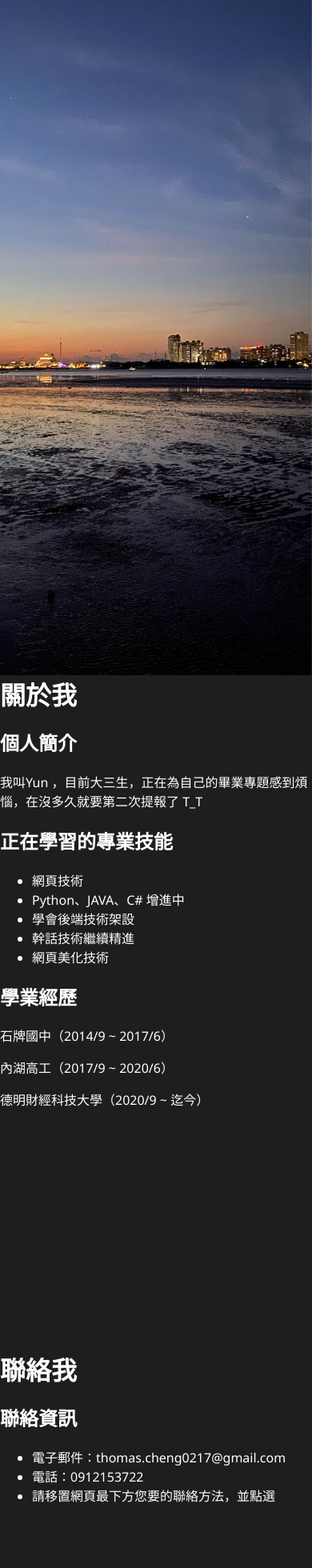
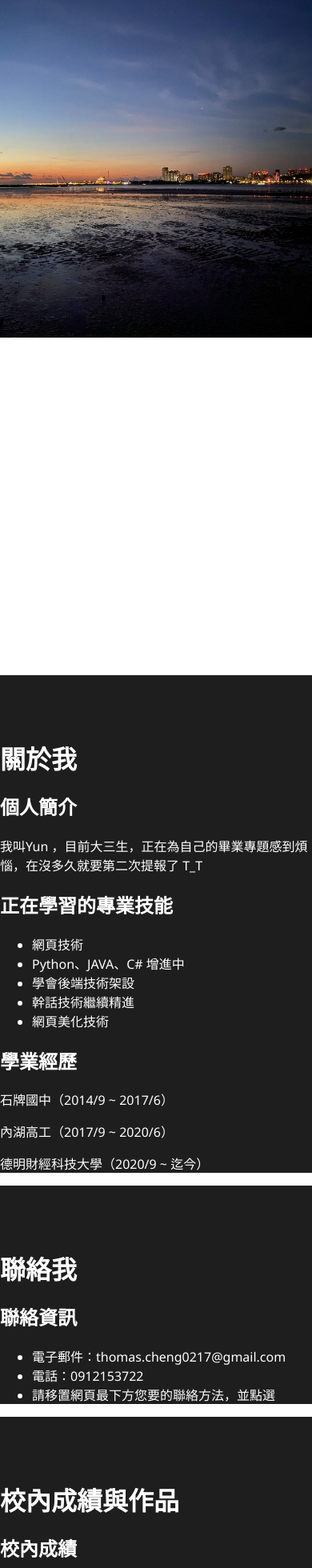
Before and after one commit to error19137/yunnn, a React (Vite) app: page / in a window 390 px wide. Shown: the top 1960 px of the page at 80% size. Built offline with nearby package versions, Linux system fonts and the light colour scheme.

Commit message:
新增適用於手機版

```diff
--- a/src/index.css
+++ b/src/index.css
@@ -3,20 +3,18 @@
   box-sizing: border-box;
 }
 
-html{
+html {
   scroll-behavior: smooth;
 }
 
-html,body {
+html, body {
   font-family: "微軟正黑體", "Microsoft JhengHei", "Segoe UI Semibold", "Segoe UI",
-        "Lucida Grande", Verdana, Arial, Helvetica, sans-serif;
+    "Lucida Grande", Verdana, Arial, Helvetica, sans-serif;
   margin: 0;
   padding: 0;
   min-height: 100%;
   color: white;
-  /* background: rgb(30,30,30); */
 }
-
 
 h1 {
   font-size: 2rem;
@@ -29,7 +27,6 @@ h1 {
   height: 100vh;
 }
 
-
 #home-img {
   position: fixed;
   z-index: -999;
@@ -41,30 +38,13 @@ h1 {
   background-image: url("/img/Bali.png");
 }
 
-
-#about {
-  height: 100vh;
-  background: rgb(30,30,30);
-}
-
-#portfolio {
-  height: 100vh;
-  background: rgb(30,30,30);
-}
-
-#contact {
-  height: 100vh;
-  background: rgb(30,30,30);
-}
-
-#friend {
-  height: 100vh;
-  background: rgb(30,30,30);
-}
-
+#about,
+#portfolio,
+#contact,
+#friend,
 #cc {
   height: 100vh;
-  background: rgb(30,30,30);
+  background: rgb(30, 30, 30);
 }
 
 .abo1 {
@@ -72,18 +52,12 @@ h1 {
   color: white;
 }
 
-
 .wabpage {
   align-items: center;
   display: flex;
 }
 
-
-#title {
-  text-align: center;
-
-}
-
+#title,
 #title2 {
   text-align: center;
 }
@@ -97,14 +71,11 @@ h1 {
   display: flex;
   justify-content: space-between;
   align-items: center;
-  /* width: 500px; */
   padding: 10px;
 }
 
-
 .hidden {
   display: none !important;
-
 }
 
 .hea1 {
@@ -120,7 +91,7 @@ h1 {
   color: white;
 }
 
-footer h1{
+footer h1 {
   display: flex;
   justify-content: center;
   align-items: center;
@@ -130,36 +101,38 @@ footer h1{
 
 #instagram {
   text-decoration: none;
-  color: rgb(209,1,219);
+  color: rgb(209, 1, 219);
 }
 
 #facebook {
   text-decoration: none;
-  color: rgb(19,156,247);
+  color: rgb(19, 156, 247);
 }
 
 #Youtube {
   text-decoration: none;
-  color: rgb(255,0,0);
+  color: rgb(255, 0, 0);
 }
 
 #Line {
   text-decoration: none;
-  color: rgb(0,255,0);
+  color: rgb(0, 255, 0);
 }
 
 #Discord {
   text-decoration: none;
-  color: rgb(88,101,242);
+  color: rgb(88, 101, 242);
 }
 
-#Yun a ,#sao-x a,#Joseph a{
+#Yun a,
+#sao-x a,
+#Joseph a {
   text-decoration: none;
   color: white;
 }
 
-
-#foo1 {
+#foo1,
+#foo2 {
   display: flex;
   justify-content: center;
   align-items: center;
@@ -168,23 +141,44 @@ footer h1{
 }
 
 #foo2 {
-  display: flex;
-  justify-content: center;
-  align-items: center;
-  width: 100%;
-  padding: 10px;
-  color: #f30707;;
+  color: #f30707;
 }
-
-
 
 svg {
   width: 50px;
   height: 50px;
-
 }
 
 img {
   width: 90px;
   height: 90px;
 }
+
+
+@media only screen and (max-width: 600px) {
+  #header {
+    height: auto;
+    flex-direction: column;
+    align-items: center;
+  }
+
+  .hea1 {
+    width: 100%;
+    padding: 10px;
+    justify-content: center;
+  }
+
+  #home-img {
+    position: relative;
+    height: 50vh;
+  }
+
+  #about,
+  #portfolio,
+  #contact,
+  #friend,
+  #cc {
+    height: auto;
+    padding-top: 80px; /* Adjust as needed */
+  }
+}
```
